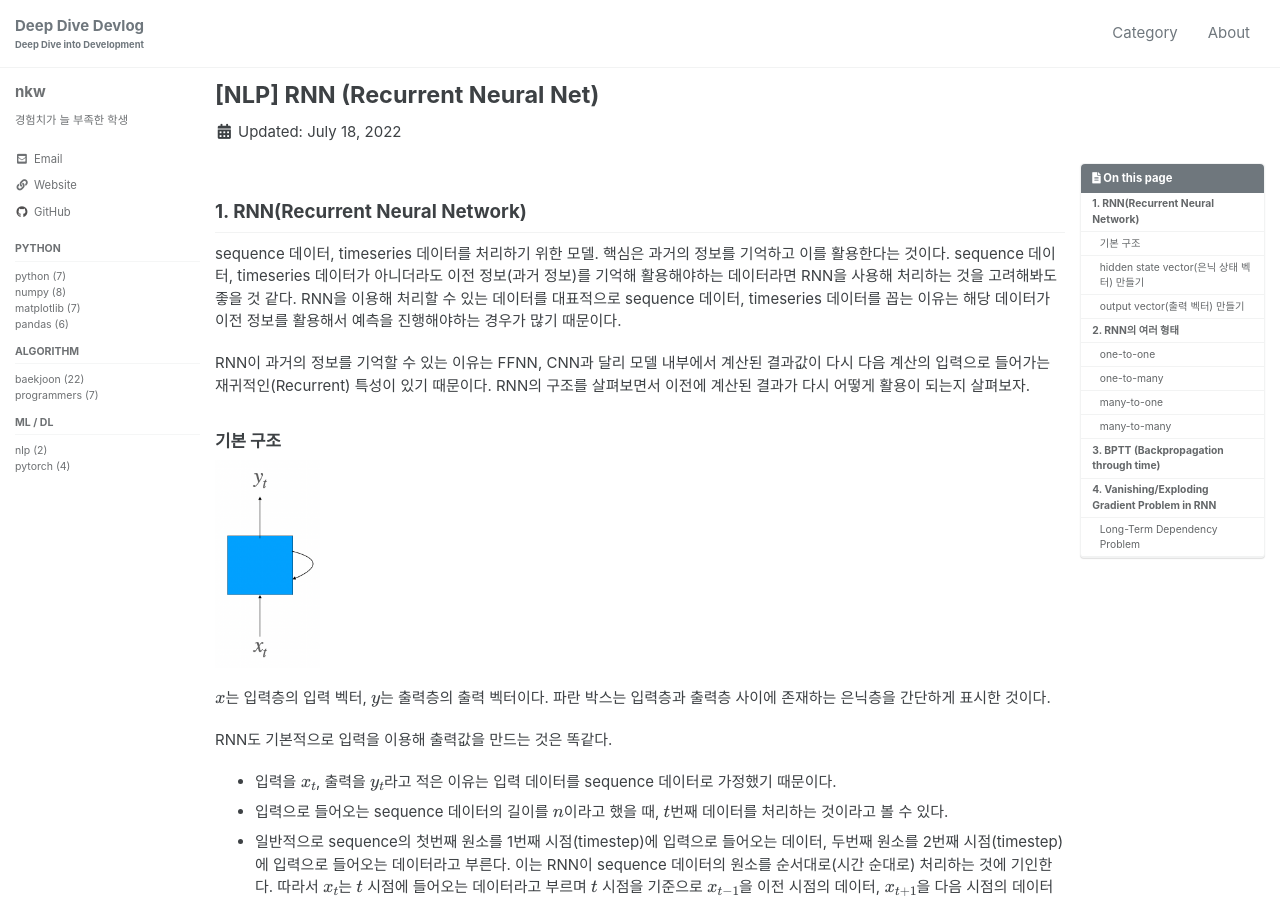
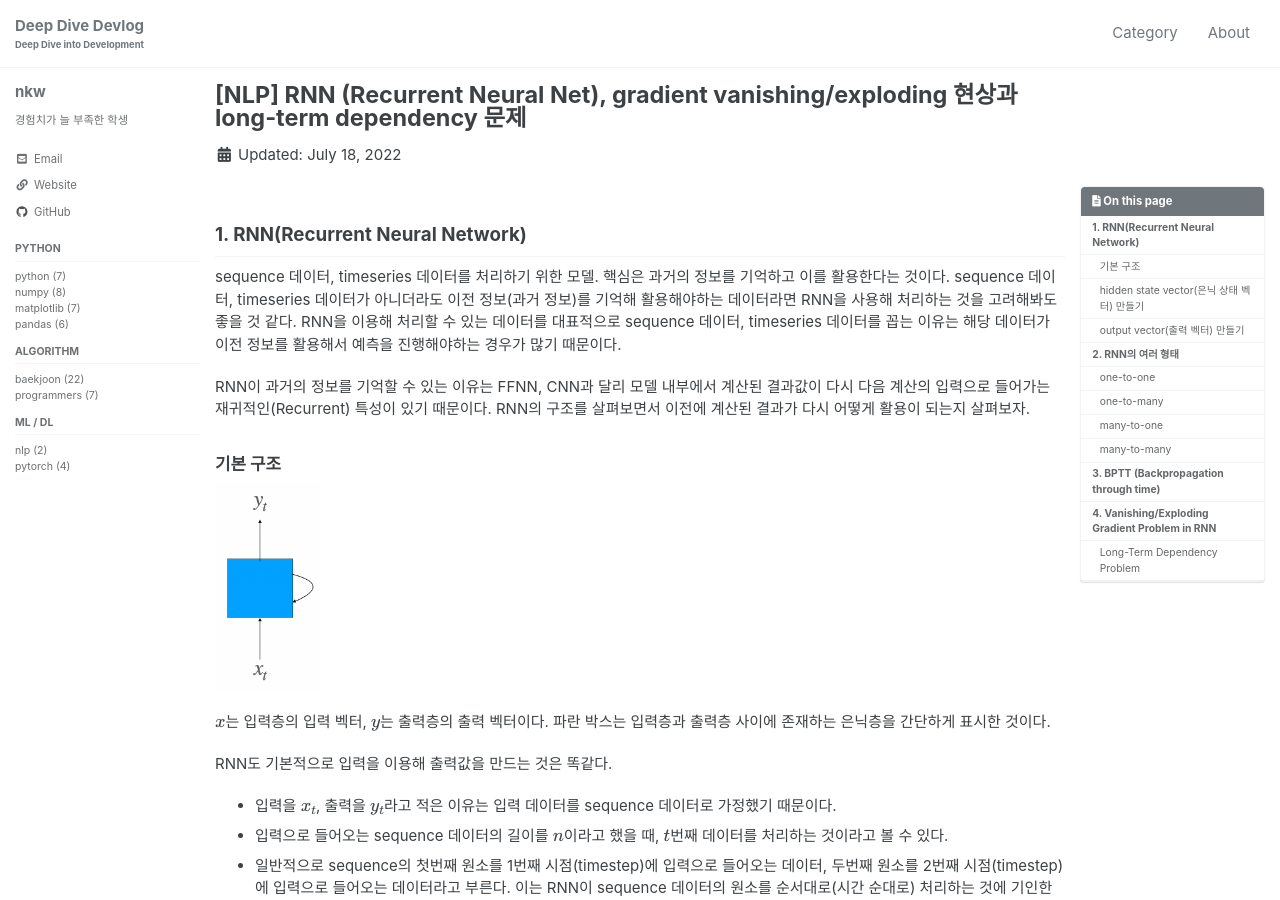
Before and after one commit to nkw011/nkw011.github.io, a Jekyll site: the page built from _posts/2022-07-18-rnn.md, in a window 1280 px wide and 900 px high. Built offline with Jekyll 4.4.1, drawn with Linux system fonts in a browser that asks for light colours; cached includes are drawn as plain includes; formulas are drawn with MathJax 3; comment, search, counter and statistics services are not loaded.

Commit message:
rename title in rnn post

```diff
--- a/_posts/2022-07-18-rnn.md
+++ b/_posts/2022-07-18-rnn.md
@@ -1,5 +1,5 @@
 ---
-title: "[NLP] RNN (Recurrent Neural Net)"
+title: "[NLP] RNN (Recurrent Neural Net), gradient vanishing/exploding 현상과 long-term dependency 문제"
 excerpt: "sequence형 데이터를 처리하는 모델인 RNN의 동작 원리를 이해하고 다양한 형태에 대해 배워본다. RNN이 지니는 기울기 소실과 관련된 현상과 이로 인해 일어나는 long-term dependency problem에 대해 알아본다."
 use_math: true
 toc: true
```
